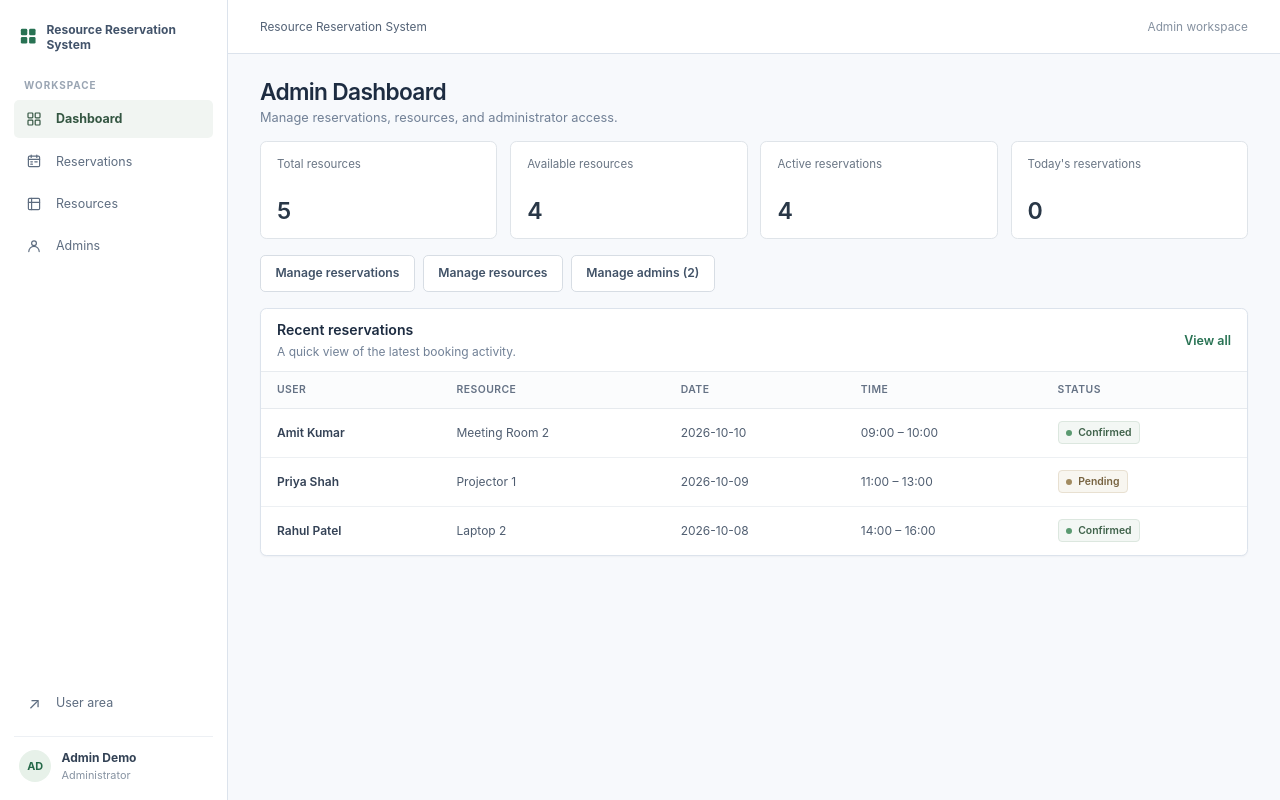
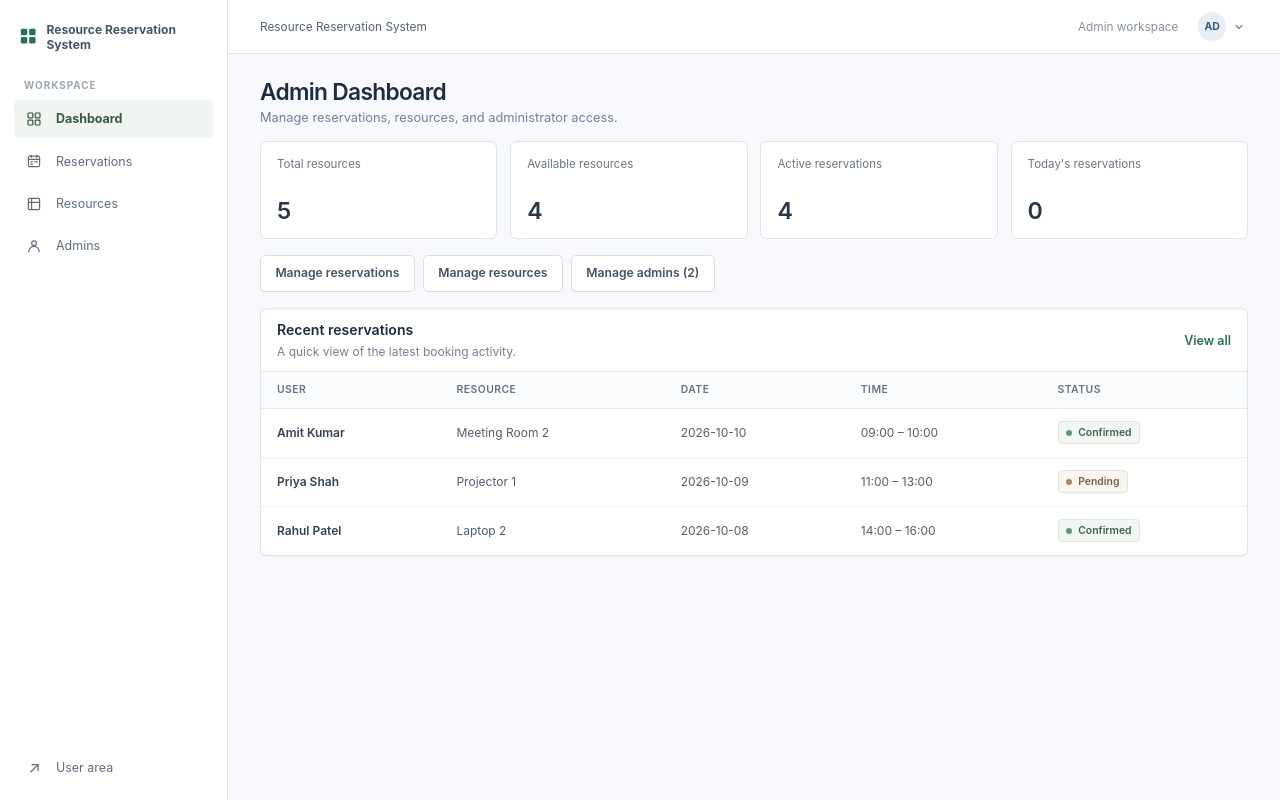
Before and after one commit to SnehaSingh0/resource-reservation-system, a React (Vite) app: page /admin in a window 1280 px wide. Built offline with nearby package versions, Linux system fonts and the light colour scheme.

Commit message:
Complete frontend updates and add README

```diff
--- /dev/null
+++ b/src/components/ProfileMenu.tsx
@@ -0,0 +1,38 @@
+import { useNavigate } from "react-router-dom";
+
+type ProfileMenuProps = {
+  initials: string;
+  profileLabel: string;
+};
+
+export function ProfileMenu({ initials, profileLabel }: ProfileMenuProps) {
+  const navigate = useNavigate();
+
+  return (
+    <details className="profile-menu">
+      <summary
+        className="user-profile"
+        aria-label="Open profile menu"
+        title="Profile menu"
+      >
+        <span className="user-profile-initials">{initials}</span>
+        <svg viewBox="0 0 16 16" aria-hidden="true">
+          <path d="m4 6 4 4 4-4" />
+        </svg>
+      </summary>
+      <div className="profile-menu-popover">
+        <div className="profile-menu-profile">
+          <strong>Profile</strong>
+          <span>{profileLabel}</span>
+        </div>
+        <button
+          className="profile-menu-logout"
+          type="button"
+          onClick={() => navigate("/login")}
+        >
+          Logout
+        </button>
+      </div>
+    </details>
+  );
+}
--- a/src/layouts/AdminLayout.tsx
+++ b/src/layouts/AdminLayout.tsx
@@ -1,5 +1,6 @@
 import { NavLink, Outlet } from "react-router-dom";
 import { AuthBrand } from "../components/AuthBrand";
+import { ProfileMenu } from "../components/ProfileMenu";
 
 type AdminIconName = "dashboard" | "reservations" | "resources" | "admins";
 
@@ -73,19 +74,15 @@ export function AdminLayout() {
             <span className="admin-navigation-icon external-link-icon" aria-hidden="true">↗</span>
             User area
           </NavLink>
-          <div className="sidebar-user">
-            <span className="profile-avatar">AD</span>
-            <span>
-              <strong>Admin Demo</strong>
-              <small>Administrator</small>
-            </span>
-          </div>
         </div>
       </aside>
       <div className="admin-main">
         <header className="admin-topbar">
           <span>Resource Reservation System</span>
-          <span className="topbar-context">Admin workspace</span>
+          <div className="admin-topbar-actions">
+            <span className="topbar-context">Admin workspace</span>
+            <ProfileMenu initials="AD" profileLabel="Administrator" />
+          </div>
         </header>
         <main className="admin-page-content">
           <Outlet />
--- a/src/layouts/UserLayout.tsx
+++ b/src/layouts/UserLayout.tsx
@@ -1,5 +1,6 @@
 import { NavLink, Outlet } from "react-router-dom";
 import { AuthBrand } from "../components/AuthBrand";
+import { ProfileMenu } from "../components/ProfileMenu";
 
 export function UserLayout() {
   return (
@@ -24,16 +25,9 @@ export function UserLayout() {
             My Reservations
           </NavLink>
         </nav>
-        <button
-          className="user-profile"
-          type="button"
-          aria-label="User profile menu, initials JD"
-        >
-          <span className="user-profile-initials">JD</span>
-          <svg viewBox="0 0 16 16" aria-hidden="true">
-            <path d="m4 6 4 4 4-4" />
-          </svg>
-        </button>
+        <div className="user-header-actions">
+          <ProfileMenu initials="JD" profileLabel="User account" />
+        </div>
       </header>
       <main className="user-page-content">
         <Outlet />
--- a/src/pages/LoginPage.tsx
+++ b/src/pages/LoginPage.tsx
@@ -46,6 +46,9 @@ export function LoginPage() {
         <p className="auth-switch">
           Don&apos;t have an account? <Link to="/register">Register</Link>
         </p>
+        <p className="auth-switch auth-preview-link">
+          <Link to="/admin">Admin Preview — frontend demo only</Link>
+        </p>
       </section>
       <AuthFooter />
     </main>
--- a/src/routing/AppRouter.tsx
+++ b/src/routing/AppRouter.tsx
@@ -17,7 +17,7 @@ export function AppRouter() {
   return (
     <BrowserRouter>
       <Routes>
-        <Route path="/" element={<Navigate to="/resources" replace />} />
+        <Route path="/" element={<Navigate to="/login" replace />} />
         <Route path="/login" element={<LoginPage />} />
         <Route path="/register" element={<RegistrationPage />} />
 
--- a/src/styles.css
+++ b/src/styles.css
@@ -126,13 +126,19 @@ a {
 .user-profile {
   display: inline-flex;
   align-items: center;
-  justify-self: end;
   gap: 0.4rem;
   padding: 0.2rem;
   color: #fff;
   border: 0;
   background: transparent;
   cursor: pointer;
+}
+
+.user-header-actions {
+  display: flex;
+  align-items: center;
+  justify-self: end;
+  gap: 0.7rem;
 }
 
 .user-profile-initials {
@@ -155,6 +161,71 @@ a {
   stroke-linecap: round;
   stroke-linejoin: round;
   stroke-width: 1.5;
+}
+
+.profile-menu {
+  position: relative;
+}
+
+.profile-menu > summary {
+  list-style: none;
+}
+
+.profile-menu > summary::-webkit-details-marker {
+  display: none;
+}
+
+.profile-menu[open] > summary {
+  color: var(--color-ink);
+}
+
+.profile-menu-popover {
+  position: absolute;
+  z-index: 20;
+  top: calc(100% + 0.6rem);
+  right: 0;
+  width: 12rem;
+  padding: 0.4rem;
+  border: 1px solid var(--color-border);
+  border-radius: 0.45rem;
+  background: #fff;
+  box-shadow: 0 8px 24px rgb(25 42 60 / 12%);
+}
+
+.profile-menu-profile {
+  display: grid;
+  gap: 0.2rem;
+  padding: 0.65rem 0.7rem;
+  border-bottom: 1px solid #edf0f4;
+}
+
+.profile-menu-profile strong {
+  color: var(--color-ink);
+  font-size: 0.78rem;
+  font-weight: 600;
+}
+
+.profile-menu-profile span {
+  color: #778497;
+  font-size: 0.7rem;
+}
+
+.profile-menu-logout {
+  width: 100%;
+  padding: 0.6rem 0.7rem;
+  color: #536276;
+  border: 0;
+  border-radius: 0.3rem;
+  background: #fff;
+  font: inherit;
+  font-size: 0.76rem;
+  text-align: left;
+  cursor: pointer;
+}
+
+.profile-menu-logout:hover {
+  color: var(--color-ink);
+  background: #f7f9fc;
 }
 
 .user-page-content {
@@ -654,6 +725,12 @@ a:focus-visible {
   border-bottom: 1px solid var(--color-border);
   background: #fff;
   font-size: 0.78rem;
+}
+
+.admin-topbar-actions {
+  display: flex;
+  align-items: center;
+  gap: 1rem;
 }
 
 .topbar-context {
@@ -1820,7 +1897,7 @@ a:focus-visible {
     gap: 1.25rem;
   }
 
-  .user-profile {
+  .user-header-actions {
     grid-row: 1;
     grid-column: 2;
   }
```
Also changed, not shown: 4 other files (tests, documents, lock files or other folders).
